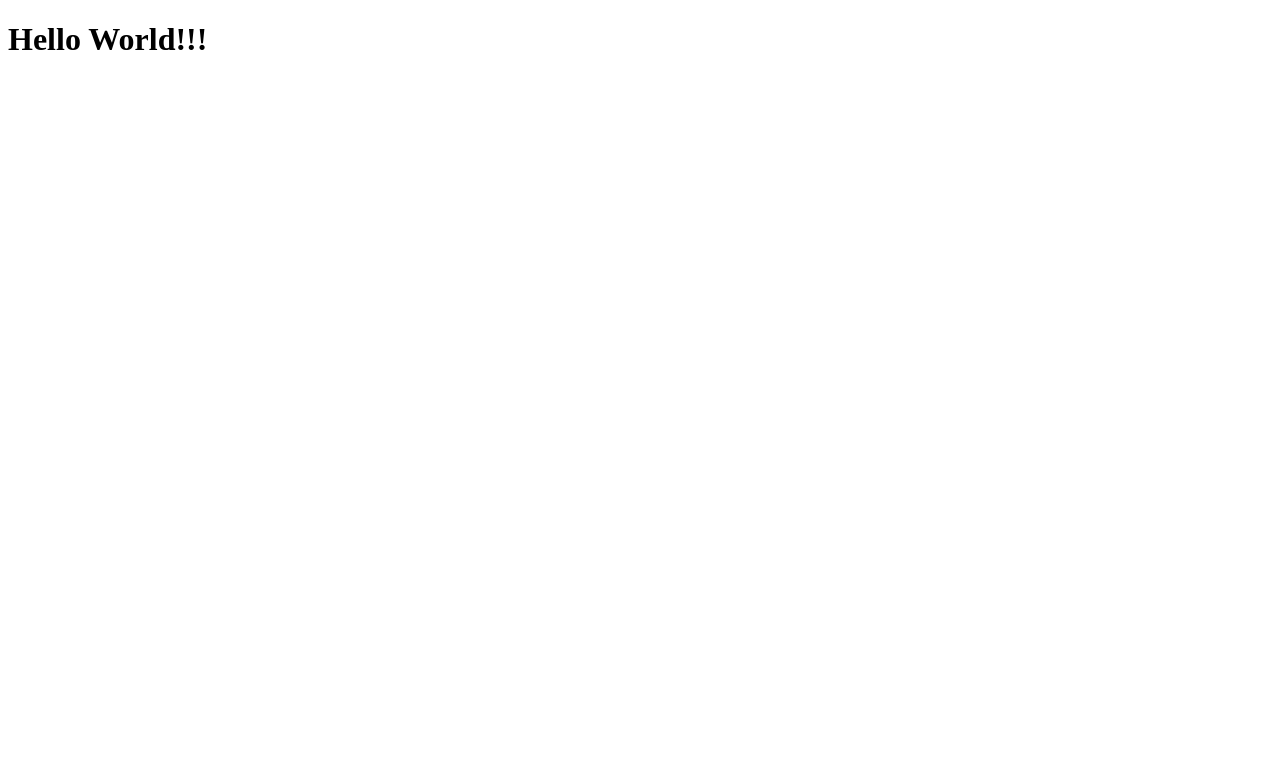
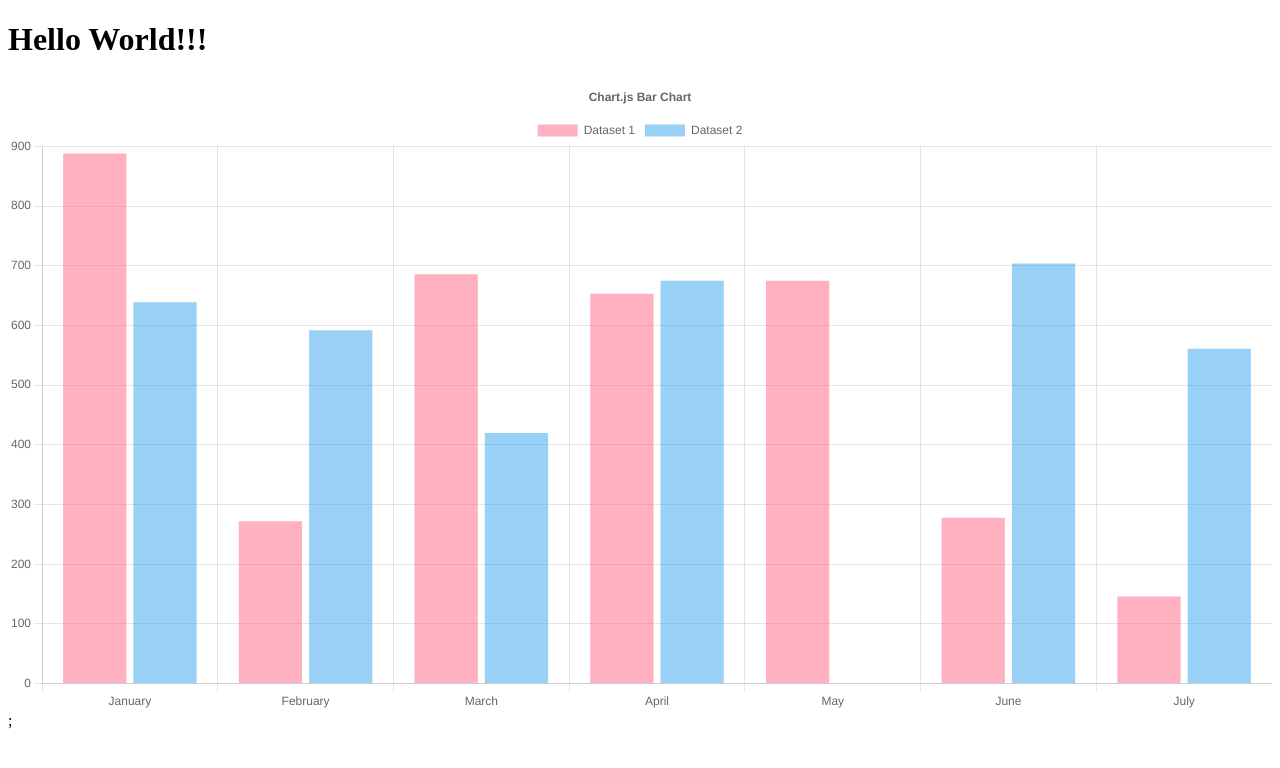
Before and after one commit to oslabs-beta/Kedalyze, a React app: page / in a window 1280 px wide. Shown: the top 768 px of the page. Built offline with nearby package versions, Linux system fonts and the light colour scheme.

Commit message:
updated chart.js

```diff
--- a/package.json
+++ b/package.json
@@ -22,10 +22,14 @@
   },
   "homepage": "https://github.com/oslabs-beta/Kedalyze#readme",
   "dependencies": {
+    "@faker-js/faker": "^7.6.0",
+    "chart.js": "^4.0.1",
+    "concurrently": "^7.6.0",
     "dotenv": "^16.0.3",
     "express": "^4.18.2",
     "nodemon": "^2.0.20",
     "react": "^18.2.0",
+    "react-chartjs-2": "^5.0.1",
     "react-dom": "^18.2.0"
   },
   "devDependencies": {
--- a/src/client/App.tsx
+++ b/src/client/App.tsx
@@ -1,9 +1,62 @@
 import * as React from 'react';
+import {
+  Chart as ChartJS,
+  CategoryScale,
+  LinearScale,
+  BarElement,
+  Title,
+  Tooltip,
+  Legend,
+} from 'chart.js';
+
+import { Bar } from 'react-chartjs-2';
+import { faker } from '@faker-js/faker';
+
+ChartJS.register(
+  CategoryScale,
+  LinearScale,
+  BarElement,
+  Title,
+  Tooltip,
+  Legend
+);
+
+const options = {
+  responsive: true,
+  plugins: {
+    legend: {
+      position: 'top' as const,
+    },
+    title: {
+      display: true,
+      text: 'Chart.js Bar Chart',
+    },
+  },
+};
+
+const labels = ['January', 'February', 'March', 'April', 'May', 'June', 'July'];
+
+const data = {
+  labels,
+  datasets: [
+    {
+      label: 'Dataset 1',
+      data: labels.map(() => faker.datatype.number({ min: 0, max: 1000 })),
+      backgroundColor: 'rgba(255, 99, 132, 0.5)',
+    },
+    {
+      label: 'Dataset 2',
+      data: labels.map(() => faker.datatype.number({ min: 0, max: 1000 })),
+      backgroundColor: 'rgba(53, 162, 235, 0.5)',
+    },
+  ],
+};
 
 export const App: React.FC = () => {
   return (
     <div>
       <h1>Hello World!!!</h1>
+      <Bar options={options} data={data} />;
     </div>
   );
 };
--- a/src/client/index.html
+++ b/src/client/index.html
@@ -1,14 +1,12 @@
 <!DOCTYPE html>
 <html lang="en">
-<head>
-    <meta charset="UTF-8">
-    <meta http-equiv="X-UA-Compatible" content="IE=edge">
-    <meta name="viewport" content="width=device-width, initial-scale=1.0">
-    <title>Document</title>
-</head>
-<body>
-
+  <head>
+    <meta charset="UTF-8" />
+    <meta http-equiv="X-UA-Compatible" content="IE=edge" />
+    <meta name="viewport" content="width=device-width, initial-scale=1.0" />
+    <title>Kedalyze</title>
+  </head>
+  <body>
     <div id="root">Hello World</div>
-
-</body>
+  </body>
 </html>
--- a/tsconfig.json
+++ b/tsconfig.json
@@ -4,8 +4,9 @@
     "allowSyntheticDefaultImports": true,
     "outDir": "./dist/",
     "noImplicitAny": true,
-    "module": "CommonJS",
+    "module": "ESNext",
     "target": "es6",
+    "lib": ["dom", "dom.iterable", "esnext"],
     "jsx": "react",
     "allowJs": true,
     "moduleResolution": "node"
```
Also changed, not shown: 1 other file (tests, documents, lock files or other folders).
